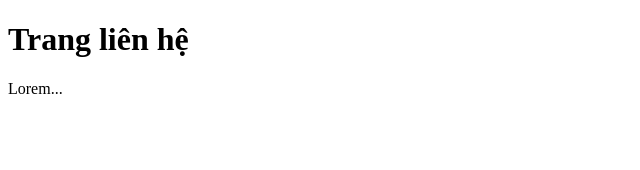
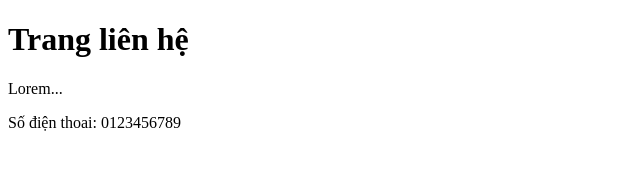
Before and after one commit to Lethal15004/KhoaHoc_BE, a plain HTML site: page lien-he.html in a window 1280 px wide. Shown: the whole page, without its empty margins (0-640 px from the left). Drawn offline with Linux system fonts and the light colour scheme.

Commit message:
Update project

```diff
--- a/lien-he.html
+++ b/lien-he.html
@@ -8,5 +8,6 @@
 <body>
     <h1>Trang liên hệ</h1>
     <p>Lorem...</p>
+    <p>Số điện thoai: 0123456789</p>
 </body>
 </html>
```
Also changed, not shown: 1 other file.
